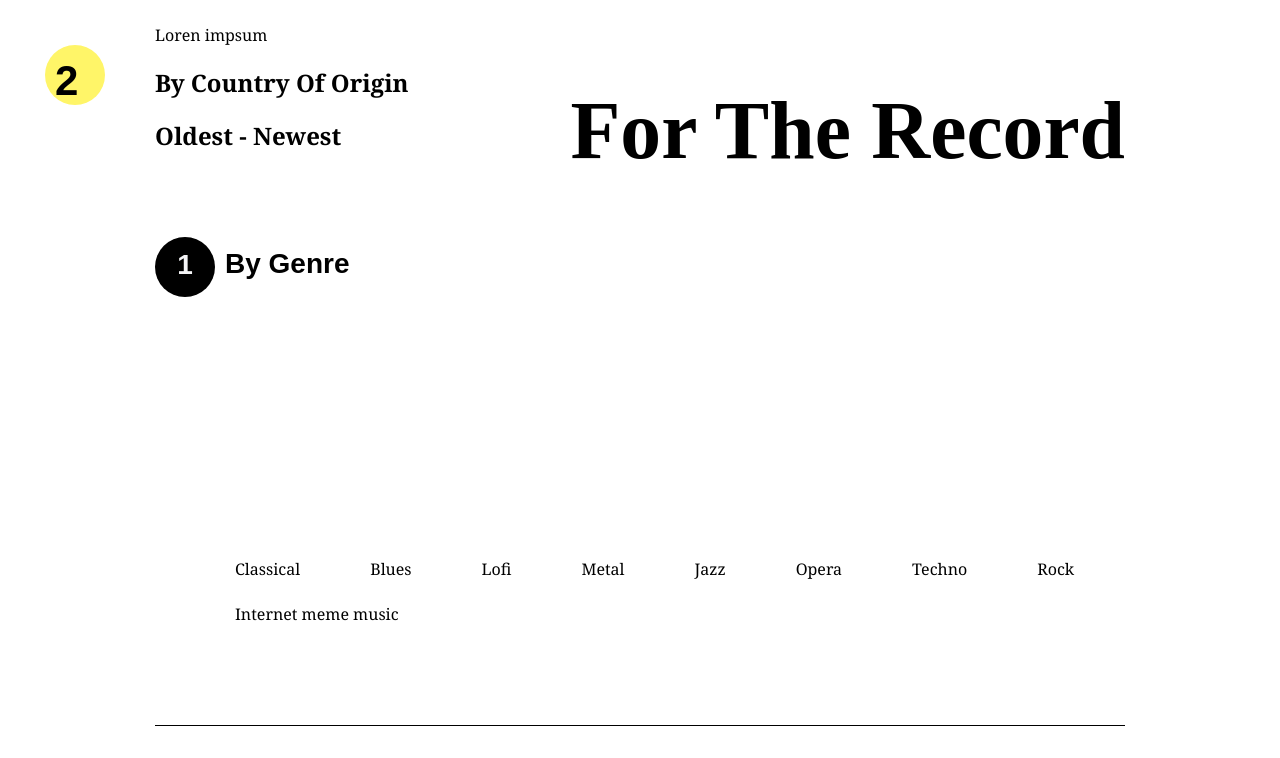
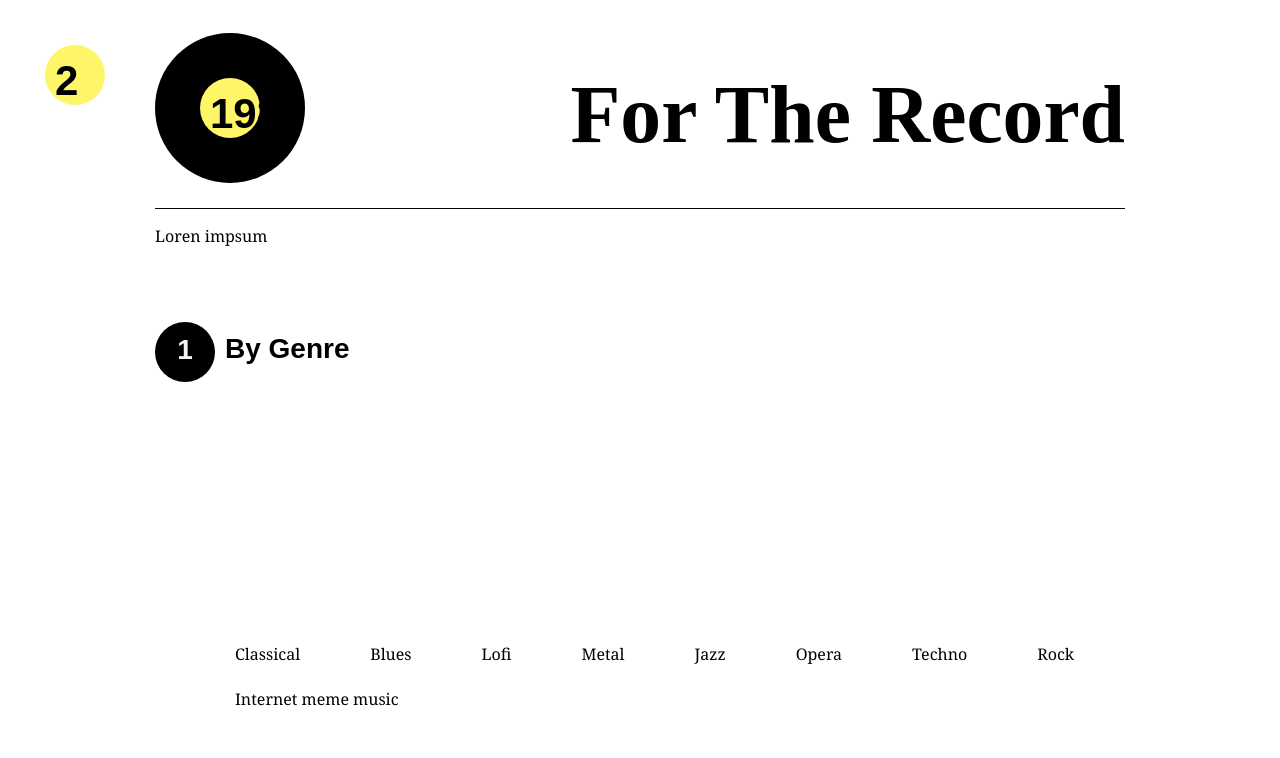
Before and after one commit to CSteinmuller/playing-with-css, a plain HTML site: page index.html in a window 1280 px wide. Shown: the top 758 px of the page. Drawn offline with Linux system fonts and the light colour scheme.

Commit message:
span tags, how do they work

```diff
--- a/index.html
+++ b/index.html
@@ -4,7 +4,10 @@
 <body>
 
 <div id="wrapper">
+<header>
+<h2><span>198</span></h2>
 <h1>For The Record</h1>
+</header>
 <p>Loren impsum</p>
 <section>
 <h3><span>1</span>By Genre</h3>
```
